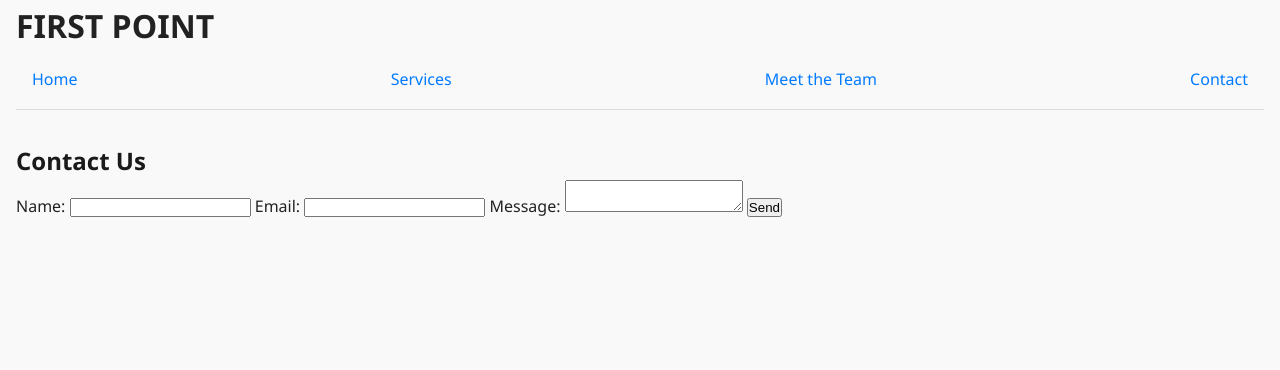
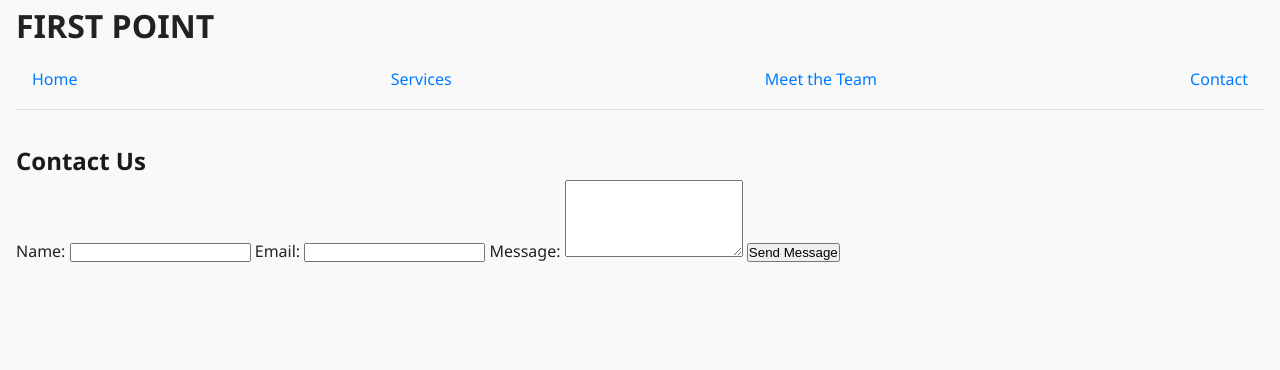
Before and after one commit to 4rme/first-point-24, a Flask app: template templates/contact.html in a window 1280 px wide. Shown: the top 370 px of the page. Run offline with Flask 3, Linux system fonts and the light colour scheme; the template is opened without the code that fills it, so the values that code supplies are empty.

Commit message:
Update contact.html

```diff
--- a/templates/contact.html
+++ b/templates/contact.html
@@ -3,19 +3,19 @@
 {% block title %}Contact Us | First Point 24{% endblock %}
 
 {% block content %}
-  <section class="contact">
+<section class="contact-form">
   <h2>Contact Us</h2>
   <form method="POST" action="/contact">
     <label for="name">Name:</label>
-      <input type="text" id="name" name="name" required />
+    <input type="text" name="name" required />
 
     <label for="email">Email:</label>
-      <input type="email" id="email" name="email" required />
+    <input type="email" name="email" required />
 
     <label for="message">Message:</label>
-      <textarea id="message" name="message" required></textarea>
+    <textarea name="message" rows="5" required></textarea>
 
-      <button type="submit">Send</button>
+    <button type="submit">Send Message</button>
   </form>
 </section>
 {% endblock %}
```
Lines whose indentation alone changed are shown as unchanged.
